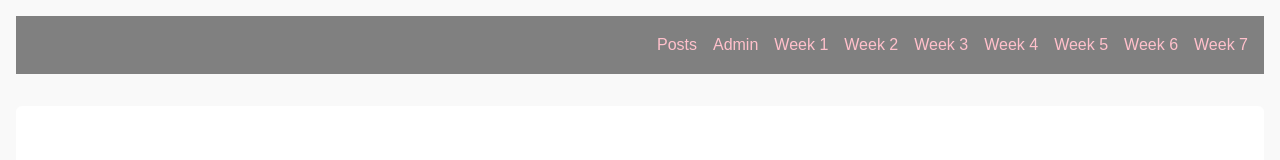
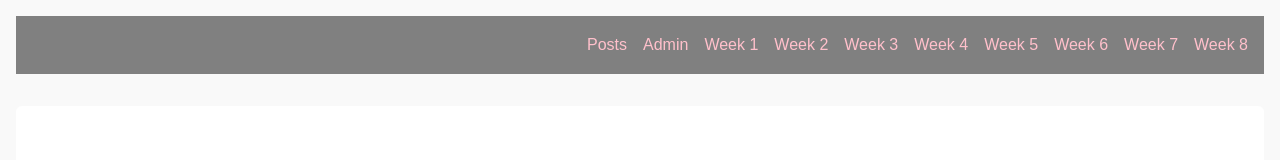
Before and after one commit to danettvp/my-blog, a plain HTML site: page index.html in a window 1280 px wide. Shown: the top 160 px of the page. Drawn offline with Linux system fonts and the light colour scheme; no server answers.

Commit message:
Updated links

```diff
--- a/index.html
+++ b/index.html
@@ -23,6 +23,7 @@
                 <li><a href="week5.html">Week 5</a></li>
                 <li><a href="week6.html">Week 6</a></li>
                 <li><a href="week7.html">Week 7</a></li>
+                <li><a href="week8.html">Week 8</a></li>
               </ul>
         </nav>
         <main>
```
Also changed, not shown: week1.html (+1 -0 lines), week2.html (+1 -0 lines), week3.html (+1 -0 lines), week4.html (+1 -0 lines), week5.html (+1 -0 lines), week6.html (+1 -0 lines), week7.html (+1 -0 lines), week8.html (+1 -0 lines).
